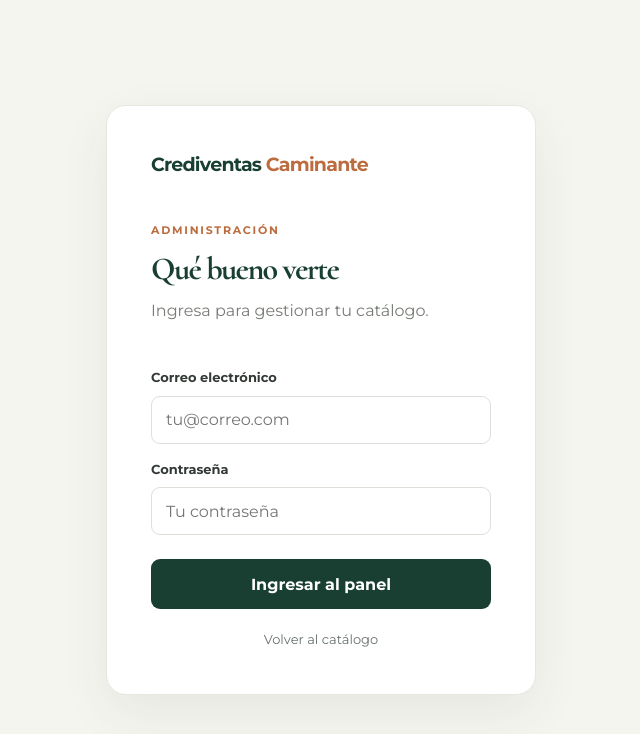
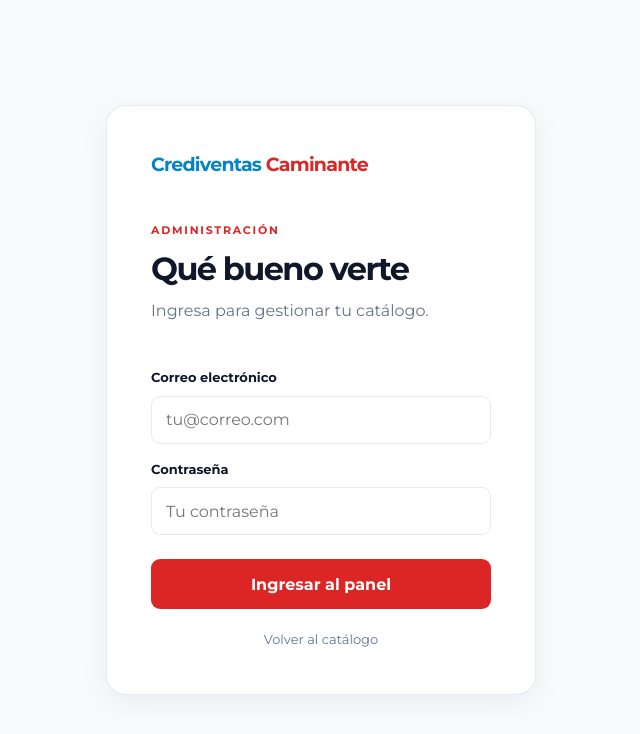
Before and after one commit to JostinMoreira/CrediVentas, an Angular app: page /login in a window 1280 px wide. Shown: the top 734 px of the page, without its empty margins (319-959 px from the left). Built offline with nearby package versions, Linux system fonts and the light colour scheme.

Commit message:
feat: add design system variables, component stylesheets, and unit tests

```diff
--- a/src/app/features/admin/pages/login/login.scss
+++ b/src/app/features/admin/pages/login/login.scss
@@ -1,17 +1,18 @@
 :host { display: block; min-height: 100dvh; }
-.login-page { min-height: 100dvh; display: grid; place-items: center; padding: 24px; background: #f5f5f0; }
-.login-card { width: min(100%, 430px); display: flex; flex-direction: column; padding: 44px; border: 1px solid #e8e6df; border-radius: 20px; background: #fff; box-shadow: 0 18px 50px #24352a12; }
-.brand { color: #193f32; font-size: 19px; font-weight: 800; text-decoration: none; letter-spacing: -.04em; }
-.brand span { color: #bc6c3e; }
-.eyebrow { margin: 42px 0 10px; color: #bc6c3e; font-size: 11px; font-weight: 800; letter-spacing: .16em; }
-h1 { margin: 0; color: #193f32; font-size: 32px; letter-spacing: -.05em; }
-.subtitle { margin: 10px 0 28px; color: #777c75; }
-label { margin: 15px 0 8px; color: #333a35; font-size: 13px; font-weight: 700; }
-input { min-height: 48px; padding: 0 14px; border: 1px solid #dedfd8; border-radius: 9px; background: #fff; font: inherit; }
-input:focus { outline: 3px solid #dce9e0; border-color: #56836d; }
-.field-error, .error-message { color: #b33d37; font-size: 13px; }
+.login-page { min-height: 100dvh; display: grid; place-items: center; padding: 24px; background: var(--color-background); }
+.login-card { width: min(100%, 430px); display: flex; flex-direction: column; padding: 44px; border: 1px solid var(--color-border); border-radius: 20px; background: #fff; box-shadow: var(--glass-shadow); }
+.brand { color: var(--color-accent); font-size: 19px; font-weight: 800; text-decoration: none; letter-spacing: -.04em; }
+.brand span { color: var(--color-primary); }
+.eyebrow { margin: 42px 0 10px; color: var(--color-primary); font-size: 11px; font-weight: 800; letter-spacing: .16em; }
+h1 { margin: 0; color: var(--color-foreground); font-size: 32px; letter-spacing: -.05em; }
+.subtitle { margin: 10px 0 28px; color: var(--color-muted-foreground); }
+label { margin: 15px 0 8px; color: var(--color-foreground); font-size: 13px; font-weight: 700; }
+input { min-height: 48px; padding: 0 14px; border: 1px solid var(--color-border); border-radius: 9px; background: #fff; font: inherit; }
+input:focus { outline: 3px solid rgba(2, 132, 199, 0.2); border-color: var(--color-accent); }
+.field-error, .error-message { color: var(--color-destructive); font-size: 13px; }
 .error-message { margin: 14px 0 0; }
-button { min-height: 50px; margin-top: 24px; border: 0; border-radius: 9px; background: #193f32; color: white; font: inherit; font-weight: 700; cursor: pointer; }
+button { min-height: 50px; margin-top: 24px; border: 0; border-radius: 9px; background: var(--color-primary); color: white; font: inherit; font-weight: 700; cursor: pointer; transition: background-color var(--transition-fast); }
+button:hover:not(:disabled) { background: var(--color-primary-hover); }
 button:disabled { opacity: .65; cursor: wait; }
-.back-link { margin-top: 20px; color: #68716a; text-align: center; font-size: 13px; text-decoration: none; }
+.back-link { margin-top: 20px; color: var(--color-muted-foreground); text-align: center; font-size: 13px; text-decoration: none; transition: color var(--transition-fast); &:hover { color: var(--color-primary); } }
 @media (max-width: 480px) { .login-card { padding: 30px 24px; } }
--- a/src/app/features/admin/pages/product-form/product-form.scss
+++ b/src/app/features/admin/pages/product-form/product-form.scss
@@ -1,7 +1,7 @@
 .input-label {
   font-size: 0.875rem;
   font-weight: 600;
-  color: var(--color-primary);
+  color: var(--color-foreground);
   font-family: 'Montserrat', sans-serif;
 }
 
@@ -24,7 +24,7 @@
   &:focus {
     outline: none;
     border-color: var(--color-accent);
-    box-shadow: 0 0 0 3px rgba(161, 98, 7, 0.1);
+    box-shadow: 0 0 0 3px rgba(2, 132, 199, 0.15);
   }
 
   &.has-error {
@@ -44,7 +44,7 @@
   font: inherit;
   line-height: 1.5;
   resize: vertical;
-  &:focus { outline: none; border-color: var(--color-accent); box-shadow: 0 0 0 3px rgba(161, 98, 7, 0.1); }
+  &:focus { outline: none; border-color: var(--color-accent); box-shadow: 0 0 0 3px rgba(2, 132, 199, 0.15); }
 }
 
 .error-text {
--- a/src/app/features/public/pages/product-detail/product-detail.scss
+++ b/src/app/features/public/pages/product-detail/product-detail.scss
@@ -1,28 +1,28 @@
-:host { display: block; min-height: 100vh; background: #f7f6f1; }
+:host { display: block; min-height: 100vh; background: var(--color-background); }
 .detail-page { max-width: 1100px; margin: 0 auto; padding: 40px 24px; }
-.back-link { display: inline-block; margin-bottom: 24px; color: #315d49; text-decoration: none; font-weight: 700; }
-.detail-card { display: grid; grid-template-columns: minmax(0, 1.1fr) minmax(280px, .9fr); overflow: hidden; border: 1px solid #e9e6de; border-radius: 18px; background: white; }
+.back-link { display: inline-block; margin-bottom: 24px; color: var(--color-accent); text-decoration: none; font-weight: 700; transition: color var(--transition-fast); &:hover { color: var(--color-primary); } }
+.detail-card { display: grid; grid-template-columns: minmax(0, 1.1fr) minmax(280px, .9fr); overflow: hidden; border: 1px solid var(--color-border); border-radius: 18px; background: white; box-shadow: var(--glass-shadow); }
 .gallery, .detail-copy { min-width: 0; }
-.gallery { padding: 18px; background: #f0eee8; }
-.main-image, .image-placeholder { display: grid; place-items: center; width: 100%; min-height: 400px; max-height: 600px; background: #f0eee8; }
+.gallery { padding: 18px; background: var(--color-muted); }
+.main-image, .image-placeholder { display: grid; place-items: center; width: 100%; min-height: 400px; max-height: 600px; background: var(--color-muted); }
 .main-image img { display: block; width: 100%; max-height: 560px; object-fit: contain; object-position: center; }
 .thumbnails { display: flex; gap: 10px; overflow-x: auto; padding-top: 14px; }
-.thumbnail { flex: 0 0 76px; width: 76px; height: 76px; padding: 4px; border: 2px solid transparent; border-radius: 9px; background: white; cursor: pointer; }
-.thumbnail.selected { border-color: #315d49; }
+.thumbnail { flex: 0 0 76px; width: 76px; height: 76px; padding: 4px; border: 2px solid transparent; border-radius: 9px; background: white; cursor: pointer; transition: border-color var(--transition-fast); }
+.thumbnail.selected { border-color: var(--color-accent); }
 .thumbnail img { width: 100%; height: 100%; object-fit: contain; }
-.image-placeholder { display: grid; place-items: center; color: #899088; }
+.image-placeholder { display: grid; place-items: center; color: var(--color-muted-foreground); }
 .detail-copy { align-self: center; padding: clamp(24px, 5vw, 56px); }
-.category { color: #bc6c3e; font-size: 12px; font-weight: 800; text-transform: uppercase; letter-spacing: .1em; }
-h1 { margin: 14px 0; color: #25342b; font-size: clamp(28px, 4vw, 42px); line-height: 1.15; }
-.price { margin: 22px 0 18px; color: #bc6c3e; font-size: 26px; font-weight: 800; }
-.description { margin: 0 0 24px; color: #68716a; line-height: 1.7; white-space: pre-line; }
-.whatsapp-link { display: inline-block; padding: 14px 20px; border-radius: 9px; background: #1f6848; color: white; text-decoration: none; font-weight: 700; }
-.specifications { margin-top: 24px; padding: clamp(22px, 4vw, 36px); border: 1px solid #e9e6de; border-radius: 18px; background: white; }
-.specifications h2 { margin: 0 0 18px; color: #25342b; }
-.specifications dl { display: grid; grid-template-columns: repeat(2, minmax(0, 1fr)); gap: 1px; margin: 0; overflow: hidden; border: 1px solid #ece9e2; border-radius: 10px; background: #ece9e2; }
+.category { color: var(--color-accent); font-size: 12px; font-weight: 800; text-transform: uppercase; letter-spacing: .1em; }
+h1 { margin: 14px 0; color: var(--color-foreground); font-size: clamp(28px, 4vw, 42px); line-height: 1.15; }
+.price { margin: 22px 0 18px; color: var(--color-primary); font-size: 28px; font-weight: 800; }
+.description { margin: 0 0 24px; color: var(--color-muted-foreground); line-height: 1.7; white-space: pre-line; }
+.whatsapp-link { display: inline-block; padding: 14px 20px; border-radius: 9px; background: #25D366; color: white; text-decoration: none; font-weight: 700; transition: background-color var(--transition-fast), transform var(--transition-fast); &:hover { background: #1ebe5d; transform: translateY(-2px); } }
+.specifications { margin-top: 24px; padding: clamp(22px, 4vw, 36px); border: 1px solid var(--color-border); border-radius: 18px; background: white; box-shadow: var(--glass-shadow); }
+.specifications h2 { margin: 0 0 18px; color: var(--color-foreground); }
+.specifications dl { display: grid; grid-template-columns: repeat(2, minmax(0, 1fr)); gap: 1px; margin: 0; overflow: hidden; border: 1px solid var(--color-border); border-radius: 10px; background: var(--color-border); }
 .specifications dl div { padding: 14px 16px; background: #fff; }
-.specifications dt { color: #68716a; font-size: .82rem; }
-.specifications dd { margin: 5px 0 0; color: #25342b; font-weight: 700; overflow-wrap: anywhere; }
-.detail-message { padding: 60px 12px; color: #68716a; text-align: center; }
+.specifications dt { color: var(--color-muted-foreground); font-size: .82rem; }
+.specifications dd { margin: 5px 0 0; color: var(--color-foreground); font-weight: 700; overflow-wrap: anywhere; }
+.detail-message { padding: 60px 12px; color: var(--color-muted-foreground); text-align: center; }
 @media (max-width: 700px) { .detail-page { padding: 24px 16px; } .detail-card { grid-template-columns: 1fr; } .gallery { padding: 12px; } .main-image, .image-placeholder { min-height: 240px; max-height: 380px; } .main-image img { max-height: 340px; } .detail-copy { padding: 24px 20px; } .whatsapp-link { display: flex; min-height: 48px; align-items: center; justify-content: center; text-align: center; } .specifications dl { grid-template-columns: 1fr; } }
 @media (max-width: 360px) { .detail-page { padding-inline: 12px; } .detail-copy { padding-inline: 16px; } .specifications { padding: 18px 14px; } }
--- a/src/app/shared/ui/ui-input/ui-input.scss
+++ b/src/app/shared/ui/ui-input/ui-input.scss
@@ -10,7 +10,7 @@
 .input-label {
   font-size: 0.875rem;
   font-weight: 600;
-  color: var(--color-primary);
+  color: var(--color-foreground);
   font-family: 'Montserrat', sans-serif;
 }
 
@@ -37,7 +37,7 @@
   &:focus {
     outline: none;
     border-color: var(--color-accent);
-    box-shadow: 0 0 0 3px rgba(161, 98, 7, 0.1);
+    box-shadow: 0 0 0 3px rgba(2, 132, 199, 0.15);
   }
 
   &:disabled {
--- a/src/styles.scss
+++ b/src/styles.scss
@@ -19,7 +19,7 @@ html, body {
   min-height: 100vh;
   background-color: var(--color-background);
   /* Liquid Glass background enhancement: subtle radial gradient for depth */
-  background-image: radial-gradient(circle at 50% 0%, #FFFFFF 0%, var(--color-background) 80%);
+  background-image: radial-gradient(circle at 50% 0%, #FFFFFF 0%, #F0F9FF 50%, var(--color-background) 100%);
   background-attachment: fixed;
 }
 
--- a/src/styles/_typography.scss
+++ b/src/styles/_typography.scss
@@ -11,18 +11,18 @@ body {
 }
 
 h1, h2, h3, h4, h5, h6 {
-  font-family: 'Cormorant', Georgia, serif;
-  color: var(--color-primary);
-  font-weight: 600;
+  font-family: 'Montserrat', system-ui, -apple-system, sans-serif;
+  color: var(--color-foreground);
+  font-weight: 700;
   line-height: 1.2;
   margin-top: 0;
   margin-bottom: var(--space-4);
 }
 
-h1 { font-size: clamp(2.5rem, 5vw, 4rem); font-weight: 700; }
-h2 { font-size: clamp(2rem, 4vw, 3rem); }
-h3 { font-size: clamp(1.5rem, 3vw, 2.25rem); }
-h4 { font-size: 1.25rem; font-family: 'Montserrat', sans-serif; font-weight: 600; }
+h1 { font-size: clamp(2.25rem, 5vw, 3.5rem); font-weight: 800; }
+h2 { font-size: clamp(1.75rem, 4vw, 2.5rem); font-weight: 700; }
+h3 { font-size: clamp(1.35rem, 3vw, 1.85rem); font-weight: 700; }
+h4 { font-size: 1.15rem; font-weight: 600; }
 
 p {
   margin-top: 0;
--- a/src/styles/_variables.scss
+++ b/src/styles/_variables.scss
@@ -1,23 +1,29 @@
 // _variables.scss
 :root {
-  // Colors - Liquid Glass Premium Palette
-  --color-primary: #1C1917;
-  --color-on-primary: #FFFFFF;
-  --color-secondary: #44403C;
+  // Colors - CrediVentas (Rojo, Blanco y Celeste) Palette
+  --color-primary: #DC2626;         // Rojo vibrante corporativo
+  --color-primary-hover: #B91C1C;   // Rojo oscuro para hover/active
+  --color-on-primary: #FFFFFF;      // Blanco sobre rojo
+
+  --color-secondary: #0284C7;       // Celeste corporativo equilibrado
+  --color-secondary-hover: #0369A1; // Celeste profundo para hover
   --color-on-secondary: #FFFFFF;
-  --color-accent: #A16207; // Gold
+
+  --color-accent: #0284C7;          // Celeste de acción / destacados
+  --color-accent-hover: #0369A1;
+  --color-accent-light: #E0F2FE;    // Celeste claro sutil
   --color-on-accent: #FFFFFF;
 
-  --color-background: #FAFAF9;
-  --color-foreground: #0C0A09;
+  --color-background: #F8FAFC;      // Blanco base limpio
+  --color-foreground: #0F172A;      // Slate profundo para máxima legibilidad
 
-  --color-card: rgba(255, 255, 255, 0.7); // Translucency for liquid glass
-  --color-card-foreground: #0C0A09;
+  --color-card: rgba(255, 255, 255, 0.88); // Liquid Glass blanco translúcido
+  --color-card-foreground: #0F172A;
 
-  --color-muted: #E8ECF0;
-  --color-muted-foreground: #475569;
-  --color-border: rgba(214, 211, 209, 0.5); // Semi-transparent borders
-  --color-ring: #1C1917;
+  --color-muted: #F1F5F9;           // Fondo tenue / neutro claro
+  --color-muted-foreground: #64748B;// Texto secundario accesible
+  --color-border: rgba(226, 232, 240, 0.85); // Borde suave
+  --color-ring: #0284C7;            // Foco celeste accesible
 
   // Status
   --color-destructive: #DC2626;
@@ -43,8 +49,8 @@
 
   // Liquid Glass Specific Effects
   --glass-blur: blur(12px);
-  --glass-shadow: 0 8px 32px 0 rgba(28, 25, 23, 0.07);
-  --glass-border: 1px solid rgba(255, 255, 255, 0.5);
+  --glass-shadow: 0 8px 30px 0 rgba(15, 23, 42, 0.06);
+  --glass-border: 1px solid rgba(255, 255, 255, 0.8);
 
   // Transitions
   --transition-fast: 150ms cubic-bezier(0.4, 0, 0.2, 1);
```
Also changed, not shown: src/app/features/public/pages/home/home.scss (+4 -3 lines), src/app/shared/components/footer/footer.scss (+20 -3 lines), src/app/shared/components/navbar/navbar.scss (+8 -5 lines), src/app/shared/components/product-card/product-card.scss (+20 -5 lines), src/app/shared/ui/ui-button/ui-button.scss (+11 -5 lines), 2 other files (tests, documents, lock files or other folders).
